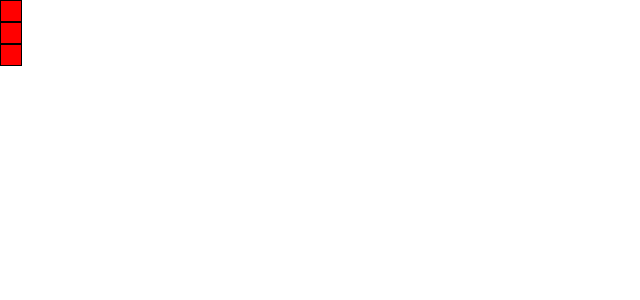
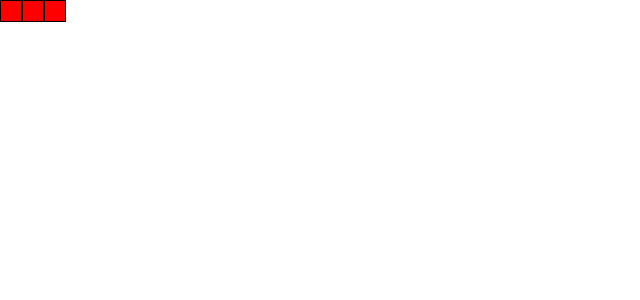
Before and after one commit to Jatin-8898/flappy-bird-react, a React (Create React App) app: page / in a window 1280 px wide. Shown: the top 300 px of the page, without its empty margins (0-640 px from the left). Built offline with nearby package versions, Linux system fonts and the light colour scheme.

Commit message:
Made the grid cells and row horizontal

```diff
--- a/src/App.js
+++ b/src/App.js
@@ -18,8 +18,11 @@ function GridCell(){
 }
 
 function GridRow(){
+	var style={
+		display:'flex'
+	}
 	return(
-		<div>
+		<div style={style}>
 			<GridCell/>
 			<GridCell/>
 			<GridCell/>
```
